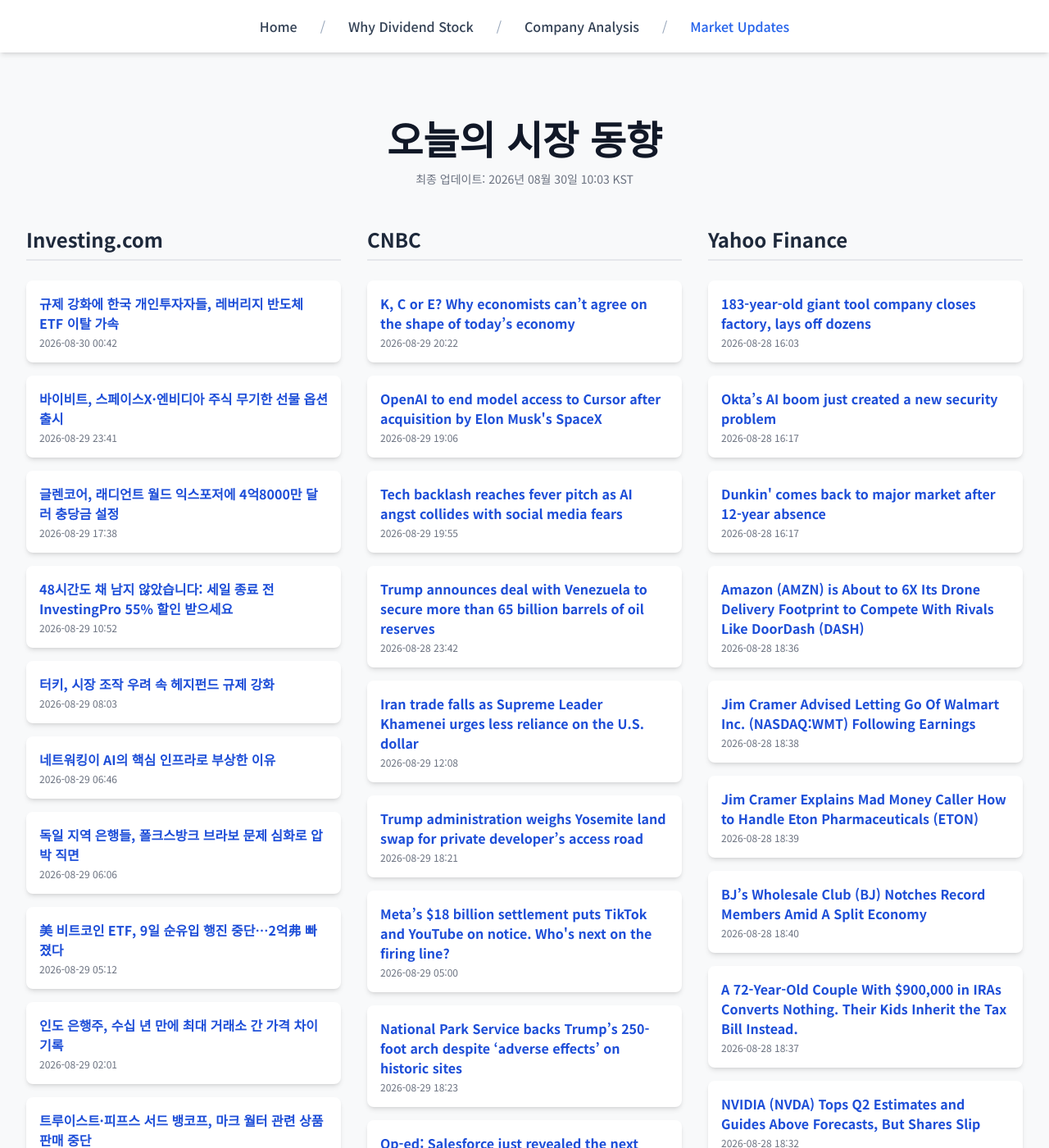
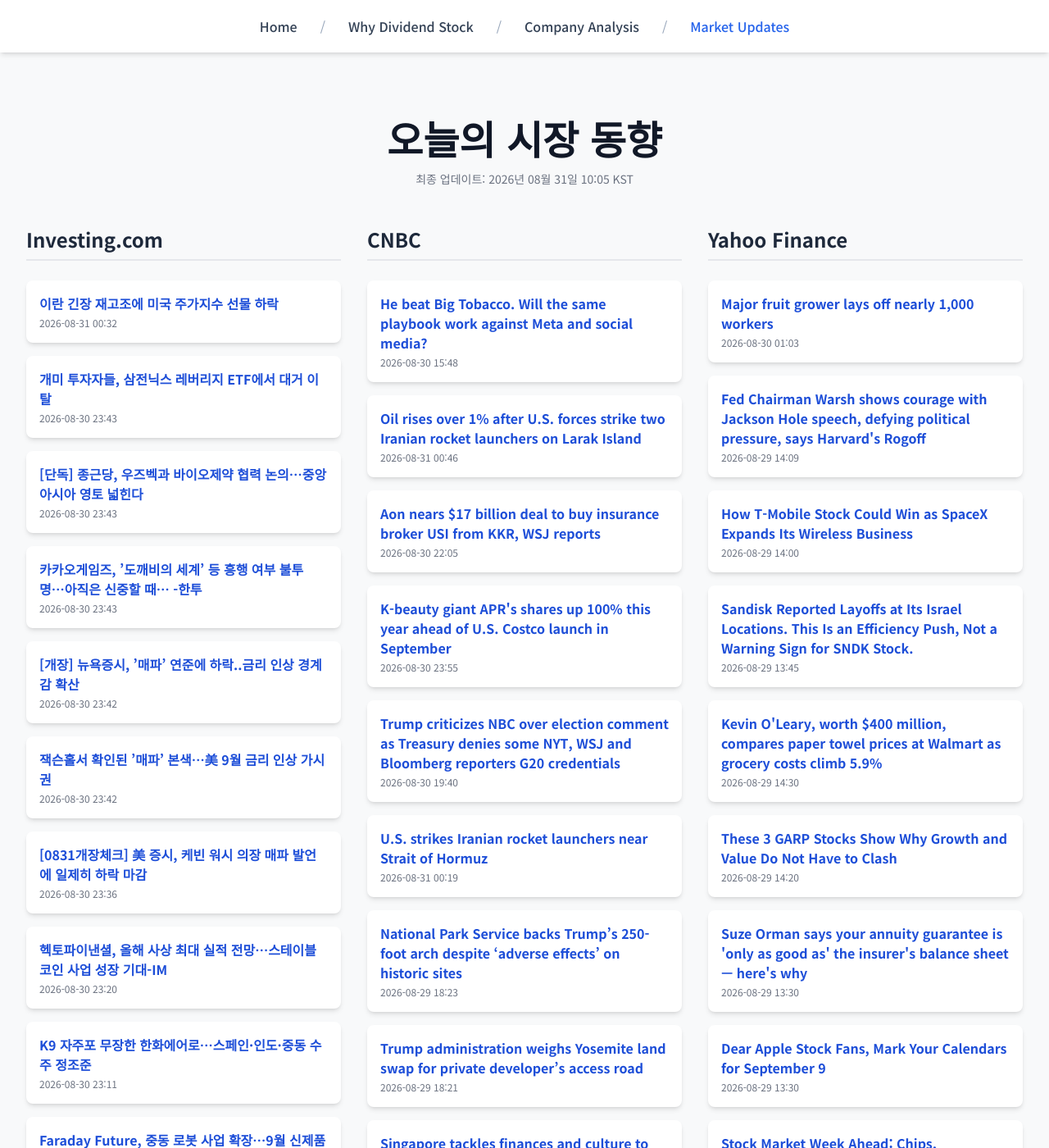
Before and after one commit to Kay-Hwang/my-company-analysis, a Jekyll site: the page built from market-updates.html, in a window 1280 px wide and 1400 px high. Shown: the whole window at 82% size. Built offline with Jekyll 4.4.1, drawn with Linux system fonts in a browser that asks for light colours; nearby versions of some CDN libraries; a script that is not in the unit is left out; some of the changed text lies outside the part shown.

Commit message:
Update daily data

```diff
--- a/_data/latest_data.json
+++ b/_data/latest_data.json
@@ -1,98 +1,110 @@
 {
-  "lastUpdated": "2026년 08월 30일 10:03 KST",
+  "lastUpdated": "2026년 08월 31일 10:05 KST",
   "news": {
     "investing": [
       {
-        "title": "규제 강화에 한국 개인투자자들, 레버리지 반도체 ETF 이탈 가속",
-        "link": "https://kr.investing.com/news/stock-market-news/article-2078913",
-        "pubDate": "2026-08-30 00:42:37",
-        "summary": "규제 강화에 한국 개인투자자들, 레버리지 반도체 ETF 이탈 가속"
+        "title": "이란 긴장 재고조에 미국 주가지수 선물 하락",
+        "link": "https://kr.investing.com/news/stock-market-news/article-2079031",
+        "pubDate": "2026-08-31 00:32:22",
+        "summary": "이란 긴장 재고조에 미국 주가지수 선물 하락"
       },
       {
-        "title": "바이비트, 스페이스X·엔비디아 주식 무기한 선물 옵션 출시",
-        "link": "https://kr.investing.com/news/stock-market-news/article-2078909",
-        "pubDate": "2026-08-29 23:41:09",
-        "summary": "바이비트, 스페이스X·엔비디아 주식 무기한 선물 옵션 출시"
+        "title": "개미 투자자들, 삼전닉스 레버리지 ETF에서 대거 이탈",
+        "link": "https://kr.investing.com/news/stock-market-news/article-2079013",
+        "pubDate": "2026-08-30 23:43:50",
+        "summary": "개미 투자자들, 삼전닉스 레버리지 ETF에서 대거 이탈"
       },
       {
-        "title": "글렌코어, 래디언트 월드 익스포저에 4억8000만 달러 충당금 설정",
-        "link": "https://kr.investing.com/news/stock-market-news/article-2078900",
-        "pubDate": "2026-08-29 17:38:55",
-        "summary": "글렌코어, 래디언트 월드 익스포저에 4억8000만 달러 충당금 설정"
+        "title": "[단독] 종근당, 우즈벡과 바이오제약 협력 논의…중앙아시아 영토 넓힌다",
+        "link": "https://kr.investing.com/news/stock-market-news/article-2079012",
+        "pubDate": "2026-08-30 23:43:48",
+        "summary": "[단독] 종근당, 우즈벡과 바이오제약 협력 논의…중앙아시아 영토 넓힌다"
       },
       {
-        "title": "48시간도 채 남지 않았습니다: 세일 종료 전 InvestingPro 55% 할인 받으세요",
-        "link": "https://kr.investing.com/news/stock-market-news/article-2078879",
-        "pubDate": "2026-08-29 10:52:25",
-        "summary": "48시간도 채 남지 않았습니다: 세일 종료 전 InvestingPro 55% 할인 받으세요"
+        "title": "카카오게임즈, ’도깨비의 세계’ 등 흥행 여부 불투명…아직은 신중할 때… -한투",
+        "link": "https://kr.investing.com/news/stock-market-news/article-2079008",
+        "pubDate": "2026-08-30 23:43:47",
+        "summary": "카카오게임즈, ’도깨비의 세계’ 등 흥행 여부 불투명…아직은 신중할 때… -한투"
       },
       {
-        "title": "터키, 시장 조작 우려 속 헤지펀드 규제 강화",
-        "link": "https://kr.investing.com/news/stock-market-news/article-2078871",
-        "pubDate": "2026-08-29 08:03:34",
-        "summary": "터키, 시장 조작 우려 속 헤지펀드 규제 강화"
+        "title": "[개장] 뉴욕증시, ’매파’ 연준에 하락..금리 인상 경계감 확산",
+        "link": "https://kr.investing.com/news/stock-market-news/article-2079006",
+        "pubDate": "2026-08-30 23:42:58",
+        "summary": "[개장] 뉴욕증시, ’매파’ 연준에 하락..금리 인상 경계감 확산"
       },
       {
-        "title": "네트워킹이 AI의 핵심 인프라로 부상한 이유",
-        "link": "https://kr.investing.com/news/stock-market-news/article-2078865",
-        "pubDate": "2026-08-29 06:46:54",
-        "summary": "네트워킹이 AI의 핵심 인프라로 부상한 이유"
+        "title": "잭슨홀서 확인된 ’매파’ 본색…美 9월 금리 인상 가시권",
+        "link": "https://kr.investing.com/news/stock-market-news/article-2079014",
+        "pubDate": "2026-08-30 23:42:15",
+        "summary": "잭슨홀서 확인된 ’매파’ 본색…美 9월 금리 인상 가시권"
       },
       {
-        "title": "독일 지역 은행들, 폴크스방크 브라보 문제 심화로 압박 직면",
-        "link": "https://kr.investing.com/news/stock-market-news/article-2078856",
-        "pubDate": "2026-08-29 06:06:17",
-        "summary": "독일 지역 은행들, 폴크스방크 브라보 문제 심화로 압박 직면"
+        "title": "[0831개장체크] 美 증시, 케빈 워시 의장 매파 발언에 일제히 하락 마감",
+        "link": "https://kr.investing.com/news/stock-market-news/article-2079009",
+        "pubDate": "2026-08-30 23:36:11",
+        "summary": "[0831개장체크] 美 증시, 케빈 워시 의장 매파 발언에 일제히 하락 마감"
       },
       {
-        "title": "美 비트코인 ETF, 9일 순유입 행진 중단…2억弗 빠졌다",
-        "link": "https://kr.investing.com/news/stock-market-news/article-2078851",
-        "pubDate": "2026-08-29 05:12:13",
-        "summary": "美 비트코인 ETF, 9일 순유입 행진 중단…2억弗 빠졌다"
+        "title": "헥토파이낸셜, 올해 사상 최대 실적 전망…스테이블코인 사업 성장 기대-IM",
+        "link": "https://kr.investing.com/news/stock-market-news/article-2079010",
+        "pubDate": "2026-08-30 23:20:06",
+        "summary": "헥토파이낸셜, 올해 사상 최대 실적 전망…스테이블코인 사업 성장 기대-IM"
       },
       {
-        "title": "인도 은행주, 수십 년 만에 최대 거래소 간 가격 차이 기록",
-        "link": "https://kr.investing.com/news/stock-market-news/article-2078831",
-        "pubDate": "2026-08-29 02:01:53",
-        "summary": "인도 은행주, 수십 년 만에 최대 거래소 간 가격 차이 기록"
+        "title": "K9 자주포 무장한 한화에어로…스페인·인도·중동 수주 정조준",
+        "link": "https://kr.investing.com/news/stock-market-news/article-2079007",
+        "pubDate": "2026-08-30 23:11:55",
+        "summary": "K9 자주포 무장한 한화에어로…스페인·인도·중동 수주 정조준"
       },
       {
-        "title": "트루이스트·피프스 서드 뱅코프, 마크 월터 관련 상품 판매 중단",
-        "link": "https://kr.investing.com/news/stock-market-news/article-2078796",
-        "pubDate": "2026-08-29 00:09:31",
-        "summary": "트루이스트·피프스 서드 뱅코프, 마크 월터 관련 상품 판매 중단"
+        "title": "Faraday Future, 중동 로봇 사업 확장…9월 신제품 출시 예정",
+        "link": "https://kr.investing.com/news/stock-market-news/article-2078998",
+        "pubDate": "2026-08-30 21:09:11",
+        "summary": "Faraday Future, 중동 로봇 사업 확장…9월 신제품 출시 예정"
       }
     ],
     "cnbc": [
       {
-        "title": "K, C or E? Why economists can’t agree on the shape of today’s economy",
-        "link": "https://www.cnbc.com/2026/08/29/k-shaped-economy-c-shaped-e-shape.html",
-        "pubDate": "Sat, 29 Aug 2026 20:22:12 GMT",
-        "summary": "Economists have long viewed the post-pandemic economy as \"K\"-shaped. That consensus has now evaporated."
+        "title": "He beat Big Tobacco. Will the same playbook work against Meta and social media?",
+        "link": "https://www.cnbc.com/2026/08/30/mike-moore-ag-social-media-settlement-big-tobacco.html",
+        "pubDate": "Sun, 30 Aug 2026 15:48:10 GMT",
+        "summary": "Mike Moore beat Big Tobacco. Will the same playbook work against Meta and social media?"
       },
       {
-        "title": "OpenAI to end model access to Cursor after acquisition by Elon Musk's SpaceX",
-        "link": "https://www.cnbc.com/2026/08/29/openai-cursor-spacex-model-access.html",
-        "pubDate": "Sat, 29 Aug 2026 19:06:22 GMT",
-        "summary": "OpenAI plans to end model access through Cursor on Nov. 12, citing concerns after SpaceX’s $60 billion acquisition of the coding startup."
+        "title": "Oil rises over 1% after U.S. forces strike two Iranian rocket launchers on Larak Island",
+        "link": "https://www.cnbc.com/2026/08/31/oil-prices-hormuz-iran-larak-island-centcom.html",
+        "pubDate": "Mon, 31 Aug 2026 00:46:46 GMT",
+        "summary": "Oil rises Monday, amid heightened concerns over supply disruptions after U.S. forces struck two Iranian rocket launchers on Larak Island on Sunday."
       },
       {
-        "title": "Tech backlash reaches fever pitch as AI angst collides with social media fears",
-        "link": "https://www.cnbc.com/2026/08/29/tech-backlash-ai-data-centers-elections.html",
-        "pubDate": "Sat, 29 Aug 2026 19:55:30 GMT",
-        "summary": "With data center concerns becoming a major election issue and Meta reaching a landmark settlement in a social media case, the tech backlash is gaining steam."
+        "title": "Aon nears $17 billion deal to buy insurance broker USI from KKR, WSJ reports",
+        "link": "https://www.cnbc.com/2026/08/30/aon-usi-17-billion-deal-talks.html",
+        "pubDate": "Sun, 30 Aug 2026 22:05:32 GMT",
+        "summary": "Aon is nearing a roughly $17 billion deal, including debt, to acquire insurance brokerage USI from KKR, the Journal reported."
       },
       {
-        "title": "Trump announces deal with Venezuela to secure more than 65 billion barrels of oil reserves",
-        "link": "https://www.cnbc.com/2026/08/28/trump-announces-deal-with-venezuela-to-secure-more-than-65-billion-barrels-of-oil-reserves.html",
-        "pubDate": "Fri, 28 Aug 2026 23:42:26 GMT",
-        "summary": "The U.S. struck a deal with Venezuela to get majority control of more than 65 billion barrels of oil reserves, Trump said in a social media post."
+        "title": "K-beauty giant APR's shares up 100% this year ahead of U.S. Costco launch in September",
+        "link": "https://www.cnbc.com/2026/08/31/k-beauty-apr-costco-launch-september.html",
+        "pubDate": "Sun, 30 Aug 2026 23:55:09 GMT",
+        "summary": "APR is accelerating its U.S. retail expansion with a Costco launch in September, as the K-beauty company's shares have surged nearly 100% this year."
       },
       {
-        "title": "Iran trade falls as Supreme Leader Khamenei urges less reliance on the U.S. dollar",
-        "link": "https://www.cnbc.com/2026/08/29/iran-trade-sanctions-dollar-oil-exports.html",
-        "pubDate": "Sat, 29 Aug 2026 12:08:08 GMT",
-        "summary": "Iran's president says sanctions are hitting imports and exports, as its supreme leader urges less reliance on the U.S. dollar."
+        "title": "Trump criticizes NBC over election comment as Treasury denies some NYT, WSJ and Bloomberg reporters G20 credentials",
+        "link": "https://www.cnbc.com/2026/08/30/trump-nbc-election-comment-treasury-g20-reporter-access.html",
+        "pubDate": "Sun, 30 Aug 2026 19:40:52 GMT",
+        "summary": "Trump's attack on NBC comes after the Treasury barred journalists from The New York Times, The Wall Street Journal and Bloomberg from attending the G20."
+      },
+      {
+        "title": "U.S. strikes Iranian rocket launchers near Strait of Hormuz",
+        "link": "https://www.cnbc.com/2026/08/30/us-iran-strikes-strait-hormuz.html",
+        "pubDate": "Mon, 31 Aug 2026 00:19:15 GMT",
+        "summary": "The last major U.S. strikes on Iran were carried out in late July."
+      },
+      {
+        "title": "National Park Service backs Trump’s 250-foot arch despite ‘adverse effects’ on historic sites",
+        "link": "https://www.cnbc.com/2026/08/29/trump-arch-national-park-service-report.html",
+        "pubDate": "Sat, 29 Aug 2026 18:23:57 GMT",
+        "summary": "The park service is backing the arch, despite finding that it would adversely affect historic sightlines and other visual relationships among nearby landmarks."
       },
       {
         "title": "Trump administration weighs Yosemite land swap for private developer’s access road",
@@ -101,90 +113,78 @@
         "summary": "The Trump administration is considering a Yosemite land exchange that could give a developer more direct park access."
       },
       {
-        "title": "Meta’s $18 billion settlement puts TikTok and YouTube on notice. Who's next on the firing line?",
-        "link": "https://www.cnbc.com/2026/08/29/meta-settlement-tiktok-youtube-snap-teen-safety.html",
-        "pubDate": "Sat, 29 Aug 2026 05:00:01 GMT",
-        "summary": "\"Meta is seeking to ensure its competitors will face the same rules,\" one business professor told CNBC after Meta called on rivals to protect children online."
+        "title": "Singapore tackles finances and culture to avert a demographic crisis",
+        "link": "https://www.cnbc.com/2026/08/31/singapore-ndr-childcare-incentives-demographic-crisis-.html",
+        "pubDate": "Sun, 30 Aug 2026 23:31:15 GMT",
+        "summary": "One challenge for policy makers is that success on many measures won't show up immediately."
       },
       {
-        "title": "National Park Service backs Trump’s 250-foot arch despite ‘adverse effects’ on historic sites",
-        "link": "https://www.cnbc.com/2026/08/29/trump-arch-national-park-service-report.html",
-        "pubDate": "Sat, 29 Aug 2026 18:23:57 GMT",
-        "summary": "The park service is backing the arch, despite finding that it would adversely affect historic sightlines and other visual relationships among nearby landmarks."
-      },
-      {
-        "title": "Op-ed: Salesforce just revealed the next battleground in AI — and it's not the models",
-        "link": "https://www.cnbc.com/2026/08/29/op-ed-salesforce-revealed-next-battleground-in-ai-its-not-models.html",
-        "pubDate": "Sat, 29 Aug 2026 13:00:01 GMT",
-        "summary": "For the past year, markets have vaporized roughly $2 trillion in software value by asking the wrong question about AI."
-      },
-      {
-        "title": "Goodyear burning rubber and cash as turnaround plan continues",
-        "link": "https://www.cnbc.com/2026/08/29/goodyear-turnaround-cash-debt.html",
-        "pubDate": "Sat, 29 Aug 2026 13:56:58 GMT",
-        "summary": "The tire maker has an ongoing turnaround plan as the company tries to restructure its business, refinance and pay down years of debt."
+        "title": "Trump-promoted Freedom Fuel stations sold gas a distributor says went unpaid for",
+        "link": "https://www.cnbc.com/2026/08/30/trump-freedom-fuel-mansfield-lawsuit.html",
+        "pubDate": "Sun, 30 Aug 2026 18:06:41 GMT",
+        "summary": "A federal lawsuit claims that fuel distributor KRSM failed to pay for $4 million worth of fuel, some of which the company sold to the Freedom Fuel network."
       }
     ],
     "yahoo": [
       {
-        "title": "183-year-old giant tool company closes factory, lays off dozens",
-        "link": "https://finance.yahoo.com/markets/stocks/articles/183-old-giant-tool-company-160300042.html",
-        "pubDate": "2026-08-28T16:03:00Z",
-        "summary": "183-year-old giant tool company closes factory, lays off dozens"
+        "title": "Major fruit grower lays off nearly 1,000 workers",
+        "link": "https://finance.yahoo.com/small-business/articles/major-fruit-grower-lays-off-010300694.html",
+        "pubDate": "2026-08-30T01:03:00Z",
+        "summary": "Major fruit grower lays off nearly 1,000 workers"
       },
       {
-        "title": "Okta’s AI boom just created a new security problem",
-        "link": "https://finance.yahoo.com/technology/ai/articles/okta-ai-boom-just-created-161700485.html",
-        "pubDate": "2026-08-28T16:17:00Z",
-        "summary": "Okta’s AI boom just created a new security problem"
+        "title": "Fed Chairman Warsh shows courage with Jackson Hole speech, defying political pressure, says Harvard's Rogoff",
+        "link": "https://finance.yahoo.com/economy/article/fed-chairman-warsh-shows-courage-with-jackson-hole-speech-defying-political-pressure-says-harvards-rogoff-140951926.html",
+        "pubDate": "2026-08-29T14:09:51Z",
+        "summary": "Fed Chairman Warsh shows courage with Jackson Hole speech, defying political pressure, says Harvard's Rogoff"
       },
       {
-        "title": "Dunkin' comes back to major market after 12-year absence",
-        "link": "https://finance.yahoo.com/small-business/articles/dunkin-comes-back-major-market-161700314.html",
-        "pubDate": "2026-08-28T16:17:00Z",
-        "summary": "Dunkin' comes back to major market after 12-year absence"
+        "title": "How T-Mobile Stock Could Win as SpaceX Expands Its Wireless Business",
+        "link": "https://finance.yahoo.com/markets/stocks/articles/t-mobile-stock-could-win-140002998.html",
+        "pubDate": "2026-08-29T14:00:02Z",
+        "summary": "How T-Mobile Stock Could Win as SpaceX Expands Its Wireless Business"
       },
       {
-        "title": "Amazon (AMZN) is About to 6X Its Drone Delivery Footprint to Compete With Rivals Like DoorDash (DASH)",
-        "link": "https://finance.yahoo.com/technology/articles/amazon-amzn-6x-drone-delivery-183659097.html",
-        "pubDate": "2026-08-28T18:36:59Z",
-        "summary": "Amazon (AMZN) is About to 6X Its Drone Delivery Footprint to Compete With Rivals Like DoorDash (DASH)"
+        "title": "Sandisk Reported Layoffs at Its Israel Locations. This Is an Efficiency Push, Not a Warning Sign for SNDK Stock.",
+        "link": "https://finance.yahoo.com/markets/stocks/articles/sandisk-reported-layoffs-israel-locations-134502982.html",
+        "pubDate": "2026-08-29T13:45:02Z",
+        "summary": "Sandisk Reported Layoffs at Its Israel Locations. This Is an Efficiency Push, Not a Warning Sign for SNDK Stock."
       },
       {
-        "title": "Jim Cramer Advised Letting Go Of Walmart Inc. (NASDAQ:WMT) Following Earnings",
-        "link": "https://finance.yahoo.com/markets/stocks/articles/jim-cramer-advised-letting-walmart-183823547.html",
-        "pubDate": "2026-08-28T18:38:23Z",
-        "summary": "Jim Cramer Advised Letting Go Of Walmart Inc. (NASDAQ:WMT) Following Earnings"
+        "title": "Kevin O'Leary, worth $400 million, compares paper towel prices at Walmart as grocery costs climb 5.9%",
+        "link": "https://finance.yahoo.com/economy/articles/kevin-oleary-worth-400-million-143000770.html",
+        "pubDate": "2026-08-29T14:30:00Z",
+        "summary": "Kevin O'Leary, worth $400 million, compares paper towel prices at Walmart as grocery costs climb 5.9%"
       },
       {
-        "title": "Jim Cramer Explains Mad Money Caller How to Handle Eton Pharmaceuticals (ETON)",
-        "link": "https://finance.yahoo.com/markets/stocks/articles/jim-cramer-explains-mad-money-183953048.html",
-        "pubDate": "2026-08-28T18:39:53Z",
-        "summary": "Jim Cramer Explains Mad Money Caller How to Handle Eton Pharmaceuticals (ETON)"
+        "title": "These 3 GARP Stocks Show Why Growth and Value Do Not Have to Clash",
+        "link": "https://finance.yahoo.com/markets/stocks/articles/3-garp-stocks-show-why-142000826.html",
+        "pubDate": "2026-08-29T14:20:00Z",
+        "summary": "These 3 GARP Stocks Show Why Growth and Value Do Not Have to Clash"
       },
       {
-        "title": "BJ’s Wholesale Club (BJ) Notches Record Members Amid A Split Economy",
-        "link": "https://finance.yahoo.com/markets/stocks/articles/bj-wholesale-club-bj-notches-184022724.html",
-        "pubDate": "2026-08-28T18:40:22Z",
-        "summary": "BJ’s Wholesale Club (BJ) Notches Record Members Amid A Split Economy"
+        "title": "Suze Orman says your annuity guarantee is 'only as good as' the insurer's balance sheet — here's why",
+        "link": "https://finance.yahoo.com/markets/options/articles/suze-orman-says-annuity-guarantee-133000171.html",
+        "pubDate": "2026-08-29T13:30:00Z",
+        "summary": "Suze Orman says your annuity guarantee is 'only as good as' the insurer's balance sheet — here's why"
       },
       {
-        "title": "A 72-Year-Old Couple With $900,000 in IRAs Converts Nothing. Their Kids Inherit the Tax Bill Instead.",
-        "link": "https://finance.yahoo.com/markets/currencies/articles/72-old-couple-900-000-183712395.html",
-        "pubDate": "2026-08-28T18:37:12Z",
-        "summary": "A 72-Year-Old Couple With $900,000 in IRAs Converts Nothing. Their Kids Inherit the Tax Bill Instead."
+        "title": "Dear Apple Stock Fans, Mark Your Calendars for September 9",
+        "link": "https://finance.yahoo.com/markets/stocks/articles/dear-apple-stock-fans-mark-133002349.html",
+        "pubDate": "2026-08-29T13:30:02Z",
+        "summary": "Dear Apple Stock Fans, Mark Your Calendars for September 9"
       },
       {
-        "title": "NVIDIA (NVDA) Tops Q2 Estimates and Guides Above Forecasts, But Shares Slip",
-        "link": "https://finance.yahoo.com/markets/stocks/articles/nvidia-nvda-tops-q2-estimates-183248574.html",
-        "pubDate": "2026-08-28T18:32:48Z",
-        "summary": "NVIDIA (NVDA) Tops Q2 Estimates and Guides Above Forecasts, But Shares Slip"
+        "title": "Stock Market Week Ahead: Chips, Cybersecurity And Jobs",
+        "link": "https://www.investors.com/research/investing-action-plan/stock-market-week-ahead-chips-cybersecurity-and-jobs/?src=A00220&yptr=yahoo",
+        "pubDate": "2026-08-29T13:07:58Z",
+        "summary": "Stock Market Week Ahead: Chips, Cybersecurity And Jobs"
       },
       {
-        "title": "Jim Cramer on Smithfield Foods (SFD): “It’s a Very Inexpensive Stock”",
-        "link": "https://finance.yahoo.com/markets/stocks/articles/jim-cramer-smithfield-foods-sfd-183153577.html",
-        "pubDate": "2026-08-28T18:31:53Z",
-        "summary": "Jim Cramer on Smithfield Foods (SFD): “It’s a Very Inexpensive Stock”"
+        "title": "Project Tetromino Likely to Drive Operational Efficiency and Margin Expansion for Amazon Stock",
+        "link": "https://finance.yahoo.com/markets/stocks/articles/project-tetromino-likely-drive-operational-130002737.html",
+        "pubDate": "2026-08-29T13:00:02Z",
+        "summary": "Project Tetromino Likely to Drive Operational Efficiency and Margin Expansion for Amazon Stock"
       }
     ]
   }
```
